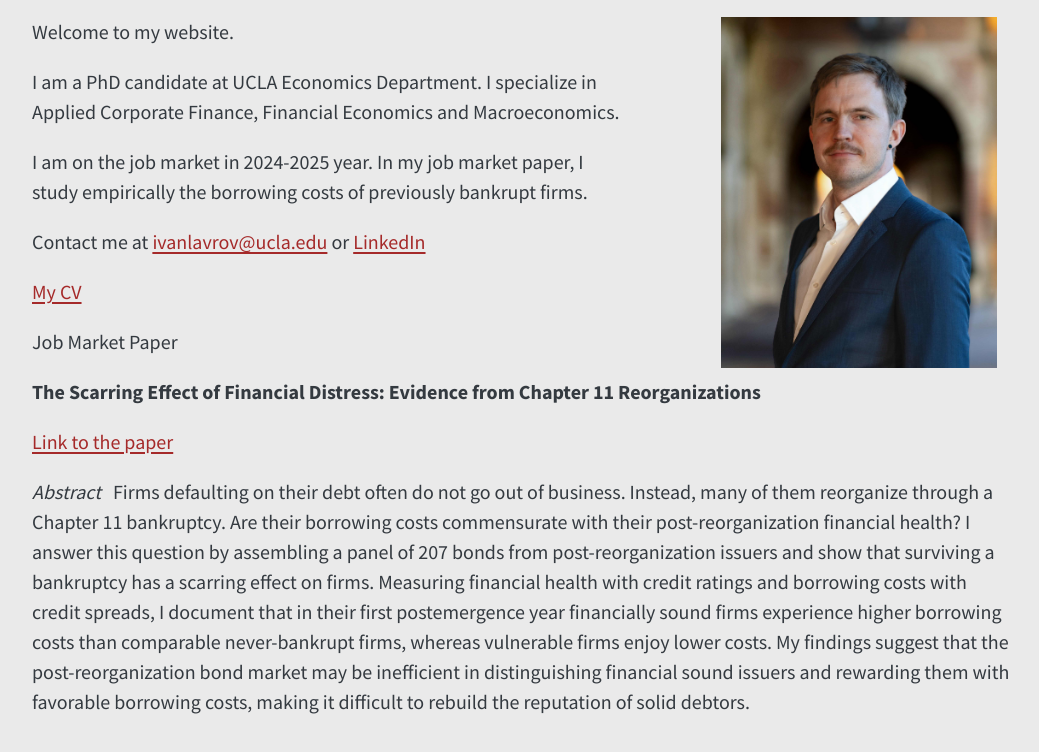
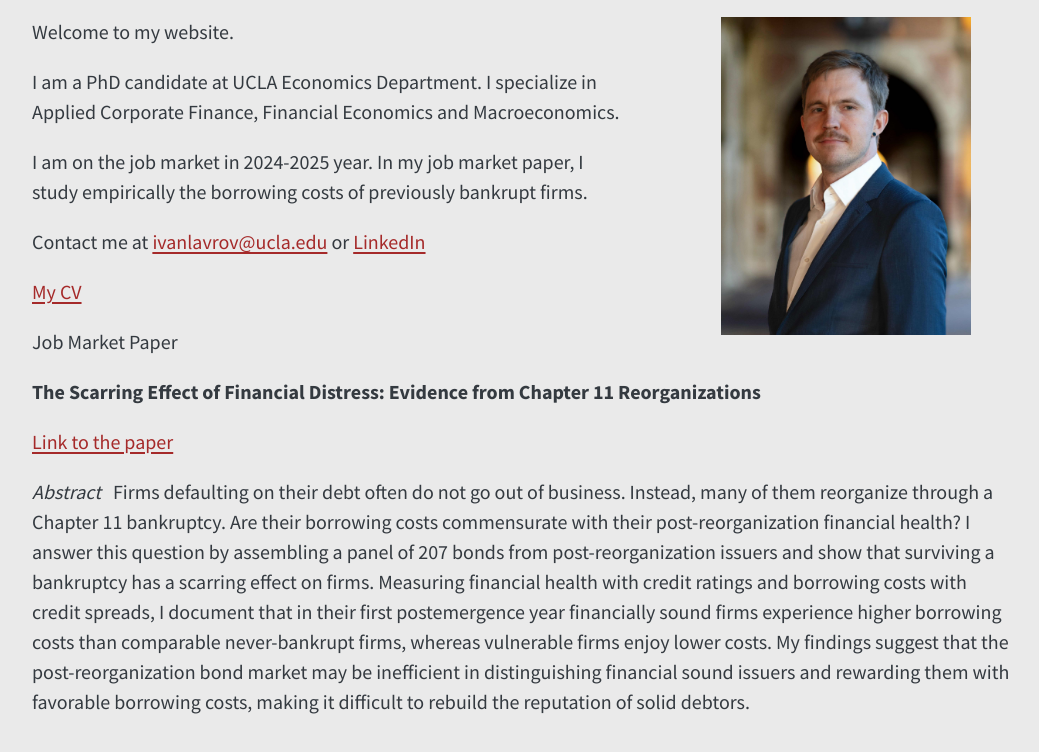
Before and after one commit to ilavrov113/ilavrov113.github.io, a plain HTML site: page index.html in a window 1280 px wide. Shown: the part 84-836 px from the top of the page, without its empty margins (168-1207 px from the left). Drawn offline with Linux system fonts and the light colour scheme.

Commit message:
Add files via upload

```diff
--- a/index.html
+++ b/index.html
@@ -108,7 +108,7 @@ Welcome to my website.
 
 <!-- <p style="text-align: justify;"> -->
 <div class="no-row-height column-margin column-container"><div class="">
-<p><img src="photoIvan.jpeg" class="img-fluid" style="width:95.0%"></p>
+<p><img src="photoIvan.jpeg" class="img-fluid" style="width:86.0%"></p>
 </div></div><p>I am a PhD candidate at UCLA Economics Department. I specialize in Applied Corporate Finance, Financial Economics and Macroeconomics. <!-- </p> --></p>
 <!-- <p style="text-align: justify;"> -->
 <p>I am on the job market in 2024-2025 year. In my job market paper, I study empirically the borrowing costs of previously bankrupt firms. <!-- </p> --></p>
```
